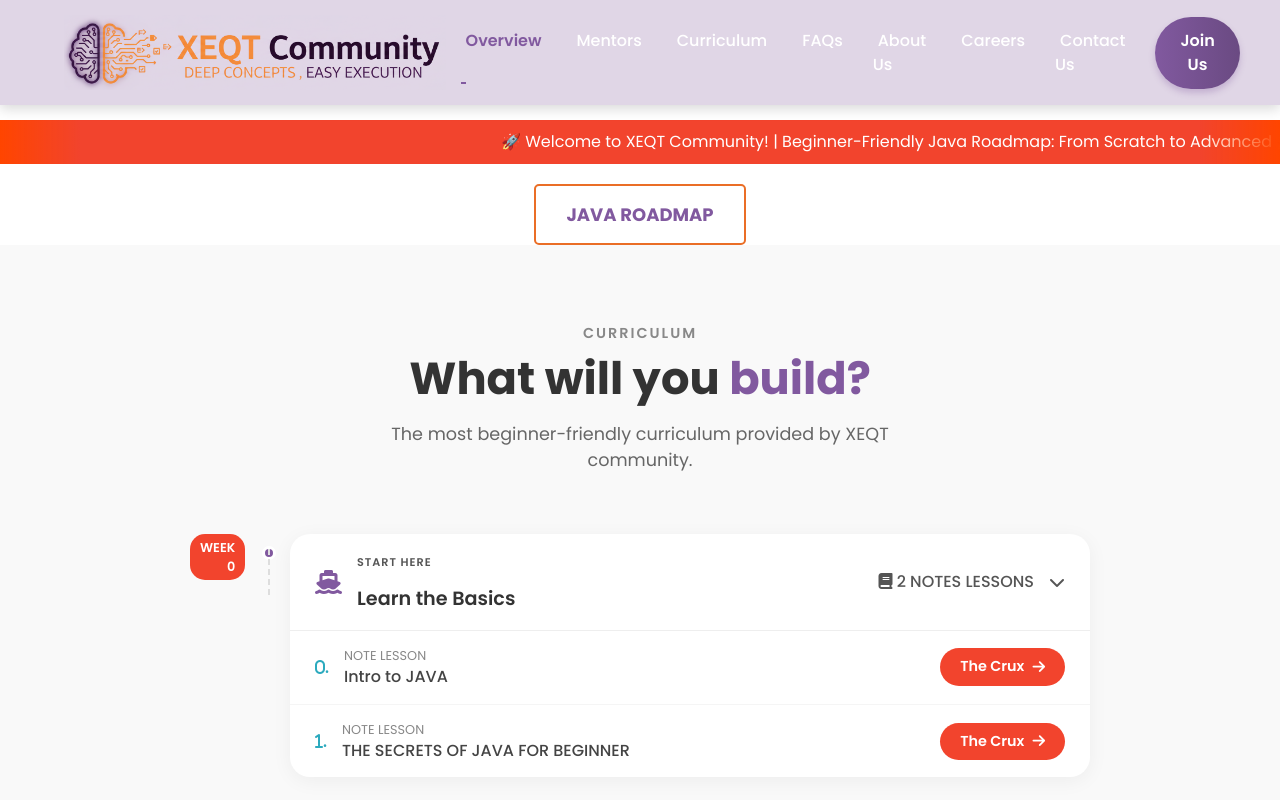
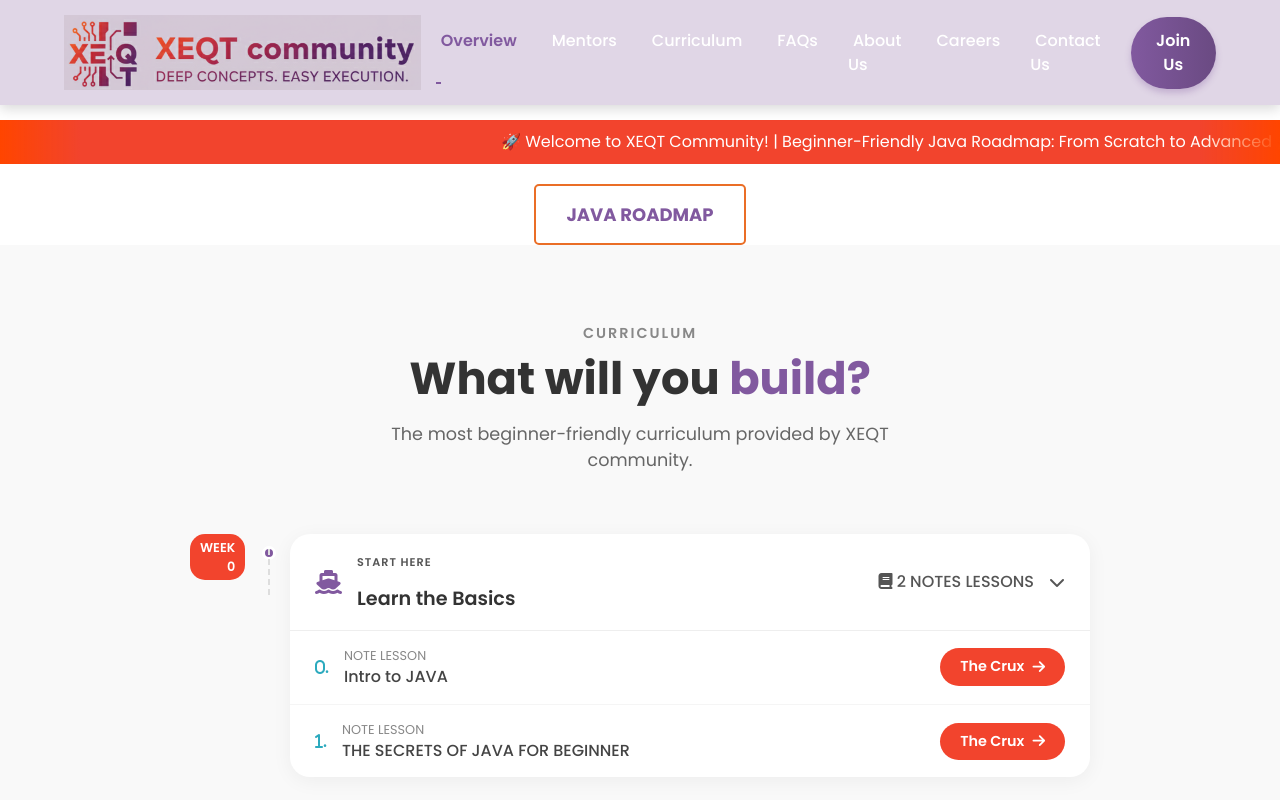
Before and after one commit to ankittroy-21/Learnovate, a plain HTML site: page Roadmap/index.html in a window 1280 px wide. Shown: the top 800 px of the page. Drawn offline with nearby package versions, Linux system fonts and the light colour scheme.

Commit message:
logo added to correct path

```diff
--- a/Roadmap/index.html
+++ b/Roadmap/index.html
@@ -18,7 +18,7 @@
 
     <nav class="sticky-nav" id="stickyNav">
         <div class="nav-left">
-            <img src="assets/hey1.png" alt="Logo" class="logo">
+            <img src="assets/logo2.png" alt="Logo" class="logo">
         </div>
 
         <ul class="nav-links" id="navLinks">
```
